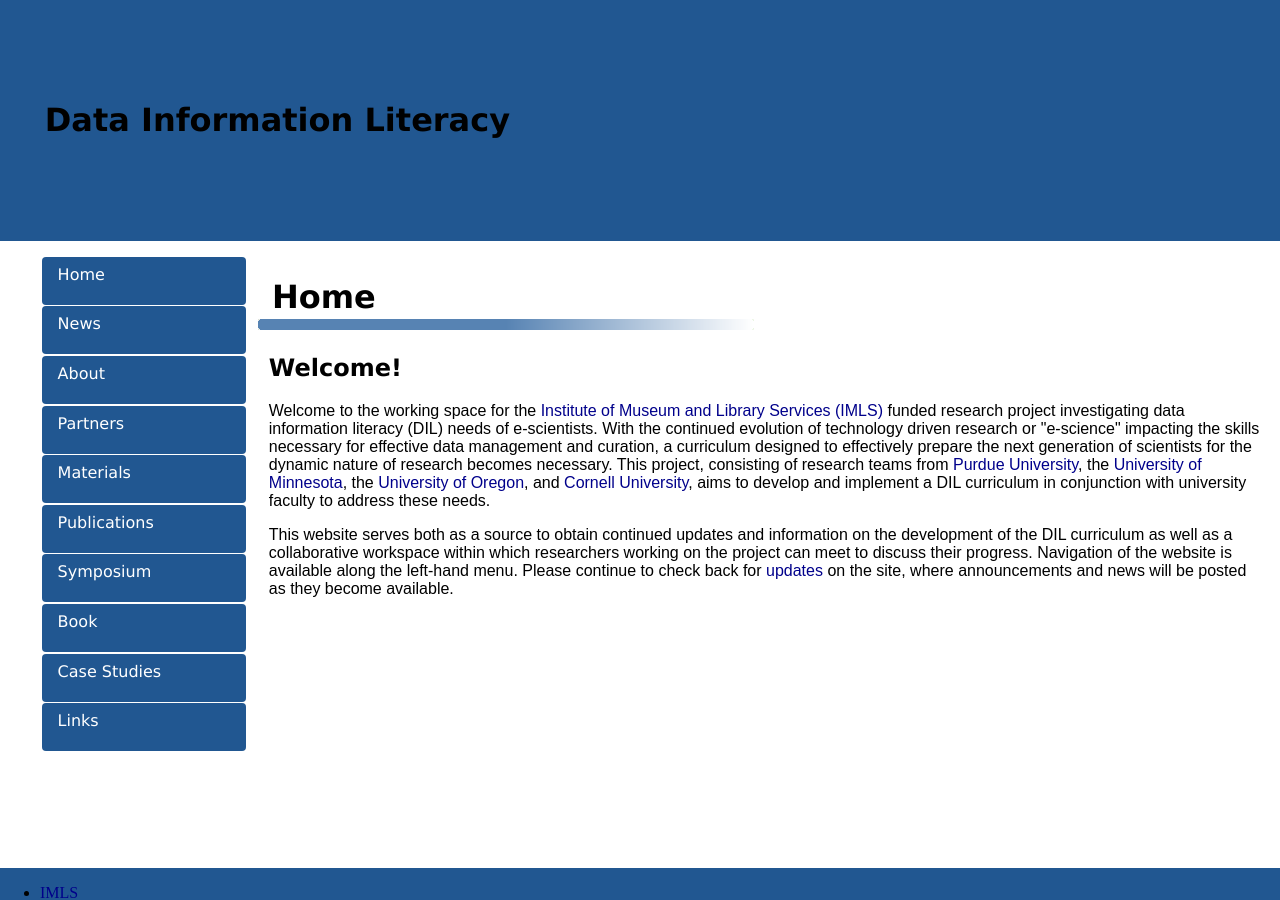
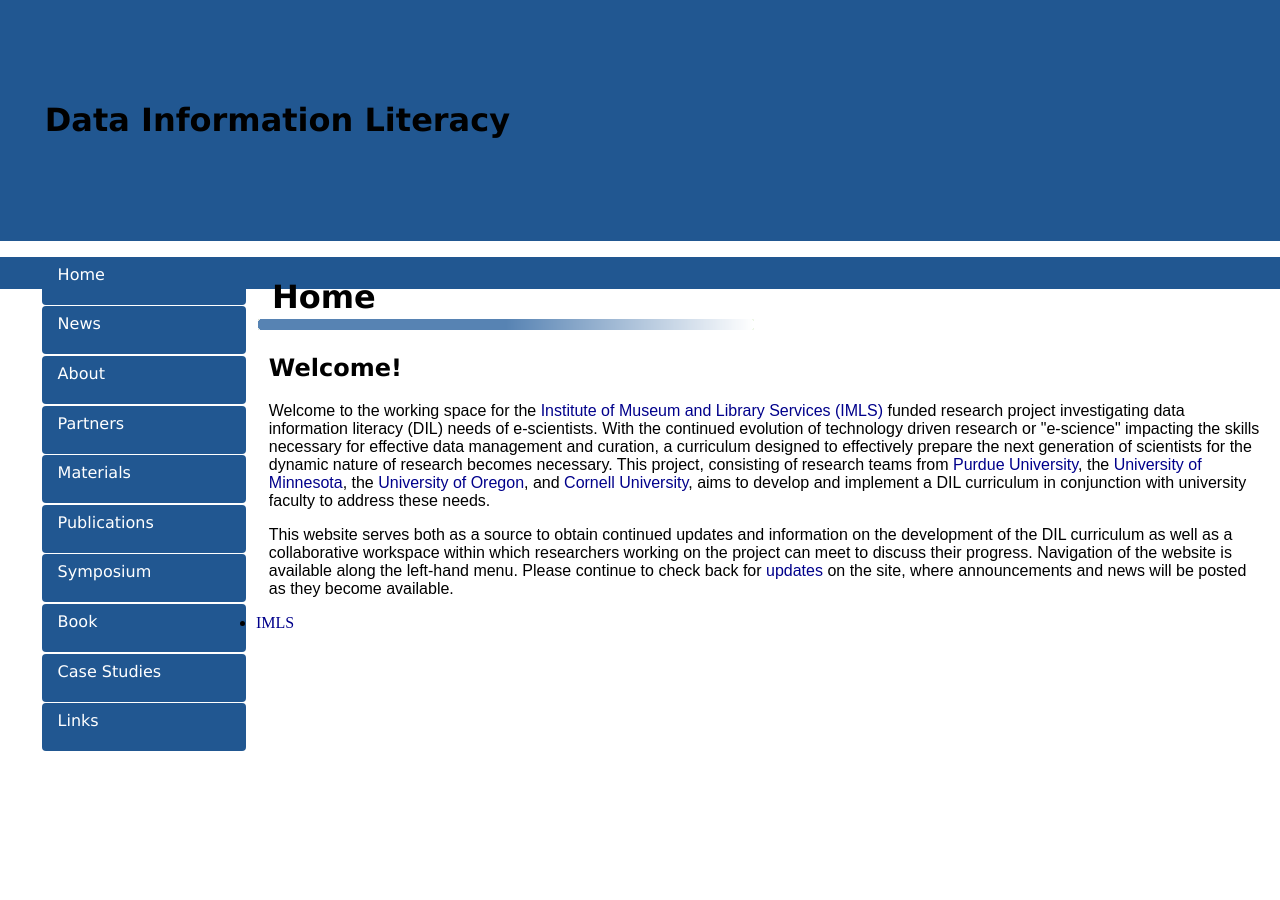
Before and after one commit to datainfolit/datainfolit, a Jekyll site: the page built from index.html, in a window 1280 px wide. Built offline with Jekyll 4.4.1, drawn with Linux system fonts in a browser that asks for light colours.

Commit message:
Update main.css

```diff
--- a/css/main.css
+++ b/css/main.css
@@ -96,7 +96,4 @@ footer {
     width: 100%;
     height: 2em;
     background: #215791;
-    position: absolute;
-    overflow: hidden;
-    bottom: 0;
 }
```
